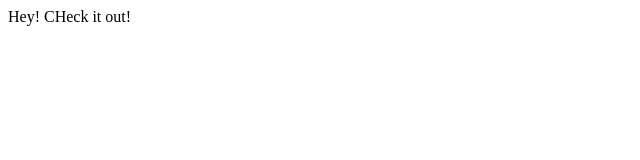
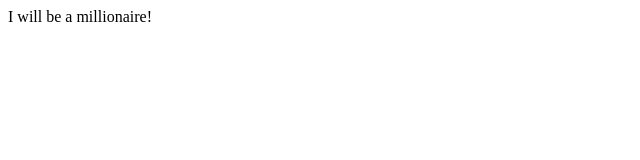
Before and after one commit to gwak1801/gwak1801.github.io, a plain HTML site: page index.html in a window 1280 px wide. Shown: the full height of the page, 0-640 px from the left. Drawn offline with Linux system fonts and the light colour scheme.

Commit message:
change to text in page

```diff
--- a/index.html
+++ b/index.html
@@ -5,6 +5,6 @@
   </head>
 
   <body
-    <p>Hey! CHeck it out!</p>
+    <p>I will be a millionaire!</p>
   </body>
  </html>
```
